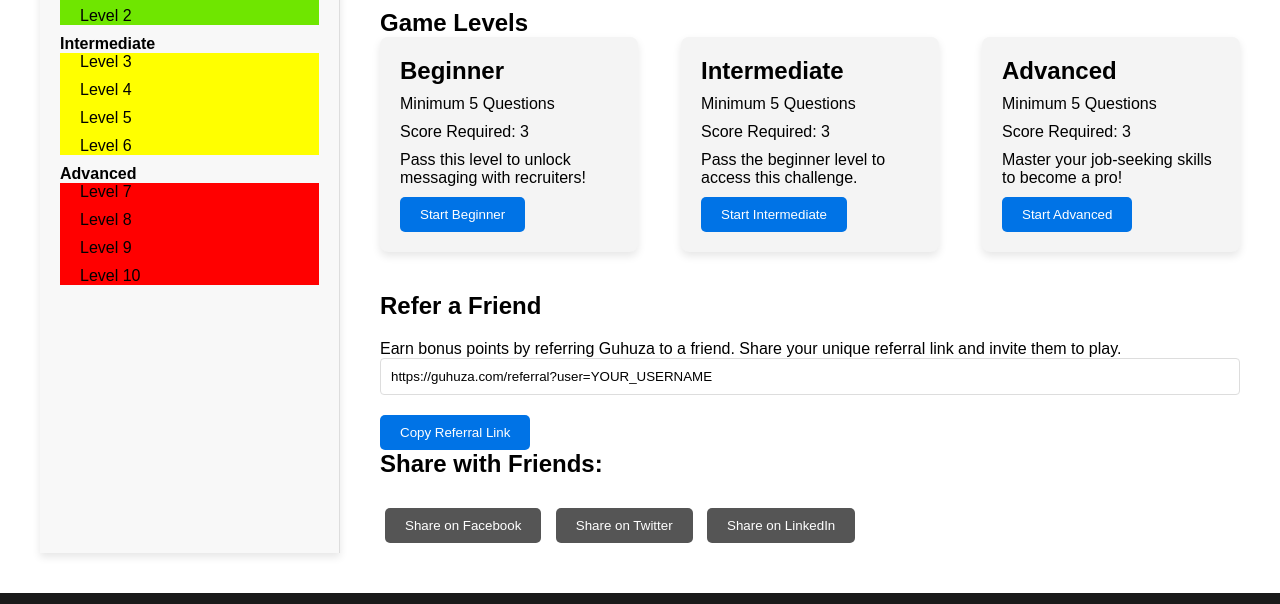
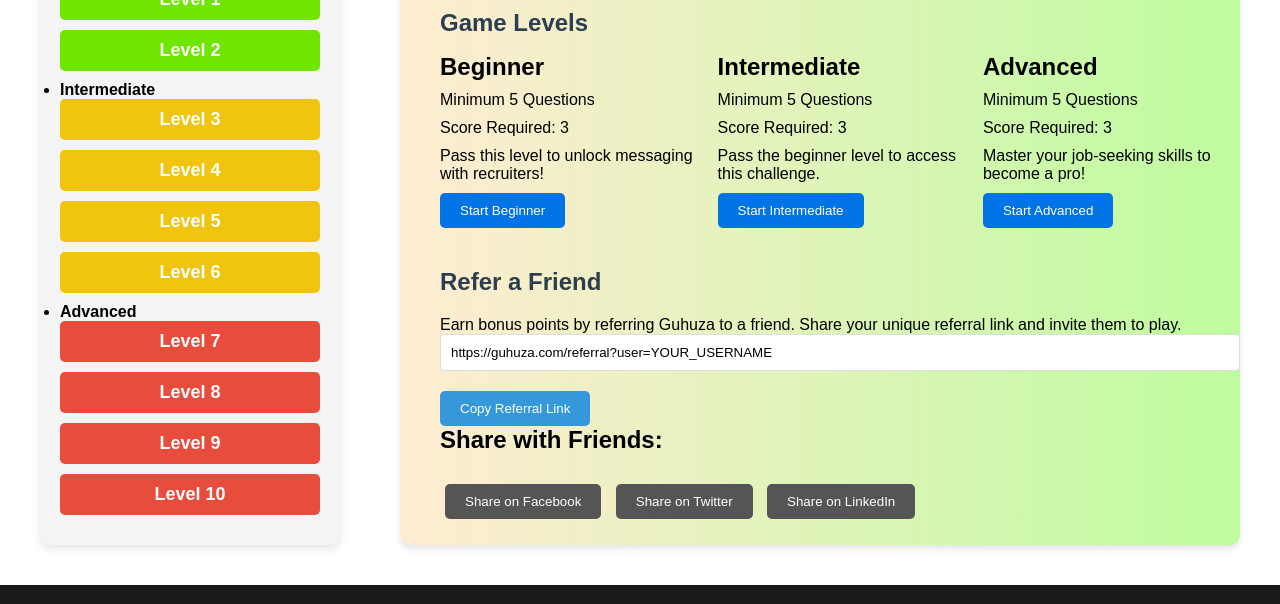
Before and after one commit to Simplemart17/Guhuza, a website: page UI/play.html in a window 1280 px wide. Shown: the part 245-849 px from the top of the page. Drawn offline with Linux system fonts and the light colour scheme.

Commit message:
Updated play.html and play.css to align with index

```diff
--- a/UI/play.html
+++ b/UI/play.html
@@ -36,13 +36,13 @@
             <h2>Game Levels Overview</h2>
             <ul>
                 <li><strong>Beginner</strong>
-                    <ul style="background-color: #6fe600 ;">
+                    <ul class="level-list beginner-level">
                         <li>Level 1</li>
                         <li>Level 2</li>
                     </ul>
                 </li>
                 <li><strong>Intermediate</strong>
-                    <ul style="background-color: yellow;">
+                    <ul class="level-list intermediate-level">
                         <li>Level 3</li>
                         <li>Level 4</li>
                         <li>Level 5</li>
@@ -50,7 +50,7 @@
                     </ul>
                 </li>
                 <li><strong>Advanced</strong>
-                    <ul style="background-color: red;">
+                    <ul class="level-list advanced-level">
                         <li>Level 7</li>
                         <li>Level 8</li>
                         <li>Level 9</li>
@@ -59,6 +59,7 @@
                 </li>
             </ul>
         </aside>
+
 
         <!-- Main Content for Game Levels and Details -->
         <div class="play-main">
--- a/UI/style/play.css
+++ b/UI/style/play.css
@@ -1,42 +1,76 @@
 /* Layout: Sidebar and Main Content */
 .play-container {
     display: flex;
+    justify-content: space-between;
     padding: 40px;
     background-color: #ffffff;
 }
 
-/* Sidebar for Levels */
+h1, h2 {
+    font-family: 'Arial', sans-serif; /* Ensure consistent font */
+    color: #2c3e50;
+    margin-bottom: 1rem;
+}
+
+/* Sidebar Styling */
 .level-sidebar {
     width: 25%;
-    background-color: #f8f8f8;
+    background-color: #f4f4f4; /* Clean, light background */
     padding: 20px;
-    border-right: 1px solid #ddd;
-    box-shadow: 0px 4px 8px rgba(0, 0, 0, 0.1);
+    border-radius: 10px;
+    box-shadow: 0px 4px 8px rgba(0, 0, 0, 0.1); /* Subtle shadow */
 }
 
 .level-sidebar h2 {
     font-size: 24px;
     margin-bottom: 20px;
+    color: #2c3e50;
 }
 
-.level-sidebar ul {
+.level-list {
     list-style: none;
     padding-left: 0;
+    margin: 0;
 }
 
-.level-sidebar ul ul {
-    padding-left: 20px;
+.level-list li {
+    padding: 10px;
+    border-radius: 5px;
+    margin-bottom: 10px;
+    font-size: 18px;
+    font-weight: bold;
+    color: white;
+    text-align: center;
 }
 
-.level-sidebar li {
-    margin-bottom: 10px;
+.beginner-level li {
+    background-color: #6fe600; /* Fresh green for Beginner */
+}
+
+.intermediate-level li {
+    background-color: #f1c40f; /* Yellow for Intermediate */
+}
+
+.advanced-level li {
+    background-color: #e74c3c; /* Red for Advanced */
+}
+
+/* Add hover effect */
+.level-list li:hover {
+    opacity: 0.8;
+    cursor: pointer;
 }
 
 /* Main Content */
 .play-main {
-    width: 75%;
+    width: 70%;
+    background-color: #ffecd2;
+    background-image: linear-gradient(to right, #ffecd2 0%, #befc9f 100%);
     padding-left: 40px;
+    border-radius: 10px;
+    box-shadow: 0 4px 6px rgba(0, 0, 0, 0.1);
 }
+
 
 .game-intro h1 {
     font-size: 36px;
@@ -56,12 +90,18 @@
     margin-bottom: 40px;
 }
 
-.level-card {
-    background-color: #f4f4f4;
-    padding: 20px;
-    border-radius: 8px;
-    width: 30%;
-    box-shadow: 0px 4px 8px rgba(0, 0, 0, 0.1);
+.level-card button {
+    background-color: #3498db; /* same blue color from dashboard */
+    color: white;
+    padding: 10px 20px;
+    border: none;
+    border-radius: 5px;
+    cursor: pointer;
+    transition: background-color 0.3s ease;
+}
+
+.level-card button:hover {
+    background-color: #2980b9; /* Match the hover effect */
 }
 
 .level-card h3 {
@@ -107,7 +147,7 @@
 }
 
 .referral-share button {
-    background-color: #0073e6;
+    background-color: #3498db;
     color: white;
     padding: 10px 20px;
     border: none;
@@ -116,7 +156,7 @@
 }
 
 .referral-share button:hover {
-    background-color: #005bb5;
+    background-color: #2980b9;
 }
 
 .share-options button {
```
